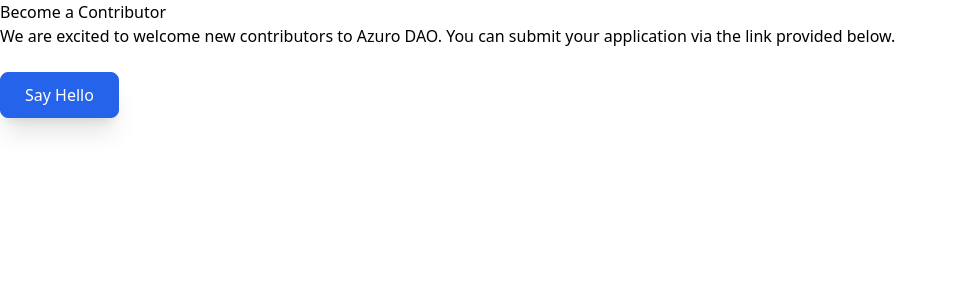
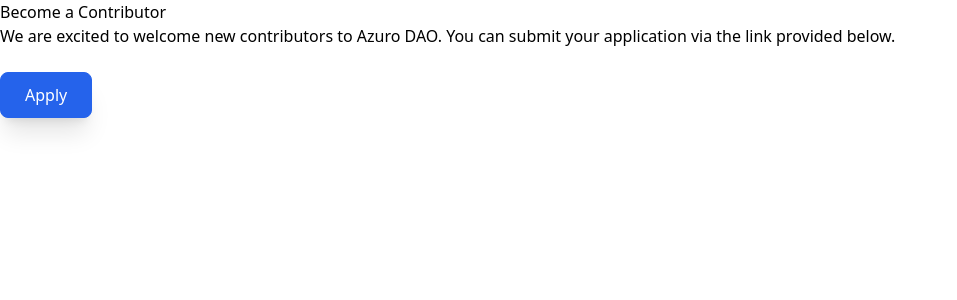
Before and after one commit to Azuro-protocol/gem-docs, a Next.js app: page /concepts/azuro-dao/become-a-contributor in a window 1280 px wide. Shown: the top 300 px of the page, without its empty margins (0-957 px from the left). Built offline with nearby package versions, Linux system fonts and the light colour scheme.

Commit message:
Update become-a-contributor.mdx

```diff
--- a/pages/concepts/azuro-dao/become-a-contributor.mdx
+++ b/pages/concepts/azuro-dao/become-a-contributor.mdx
@@ -6,6 +6,6 @@ We are excited to welcome new contributors to Azuro DAO. You can submit your app
 
 <Button
   className="mt-6"
-  title="Say Hello"
+  title="Apply"
   toTab="https://azuro.typeform.com/contribute"
 />
```
